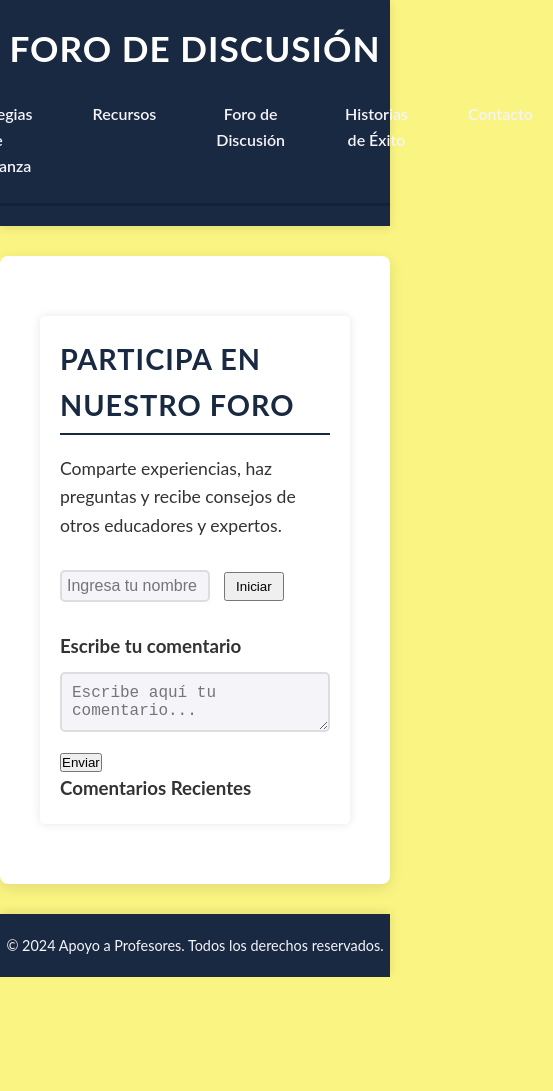
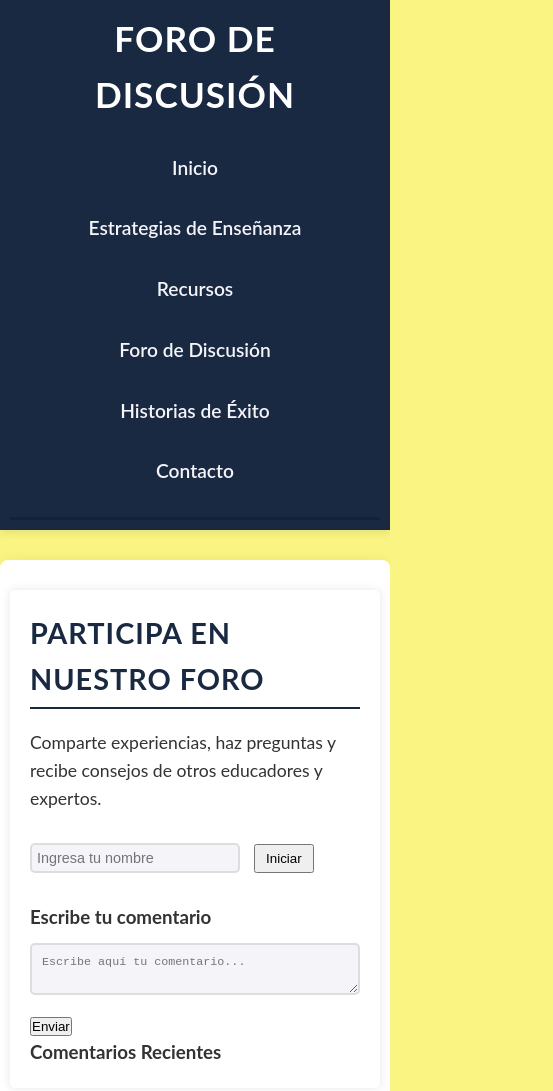
Before and after one commit to Edu4You/Edu4You.github.io, a plain HTML site: page foro.html in a window 390 px wide. Shown: the top 1091 px of the page, 553 px wide, since content can reach past the window. Before the commit the page ends 977 px from the top, so only its background shows below. Drawn offline with Linux system fonts and the light colour scheme.

Commit message:
Update styles.css

```diff
--- a/styles.css
+++ b/styles.css
@@ -168,3 +168,57 @@ input[type="text"]:focus, input[type="email"]:focus, textarea:focus {
         box-shadow: 0 0 5px #1a2942;
     }
 }
+
+/* Media Queries para pantallas medianas y pequeñas */
+
+/* Para tablets o pantallas medianas (ancho menor a 768px) */
+@media screen and (max-width: 768px) {
+    header {
+        font-size: 1.5em;
+        padding: 10px;
+    }
+
+    nav {
+        display: flex;
+        flex-direction: column;
+        align-items: center;
+    }
+
+    nav a {
+        padding: 10px;
+        display: block;
+        width: 100%;
+        text-align: center;
+    }
+
+    main {
+        max-width: 100%;
+        padding: 15px;
+    }
+}
+
+/* Para móviles (ancho menor a 480px) */
+@media screen and (max-width: 480px) {
+    header {
+        font-size: 1.2em;
+        padding: 10px;
+    }
+
+    nav a {
+        font-size: 1em;
+        margin: 5px 0;
+    }
+
+    main {
+        max-width: 100%;
+        padding: 10px;
+    }
+
+    input[type="text"], input[type="email"], textarea {
+        font-size: 0.9em;
+    }
+
+    input[type="submit"] {
+        width: 100%;
+    }
+}
```
